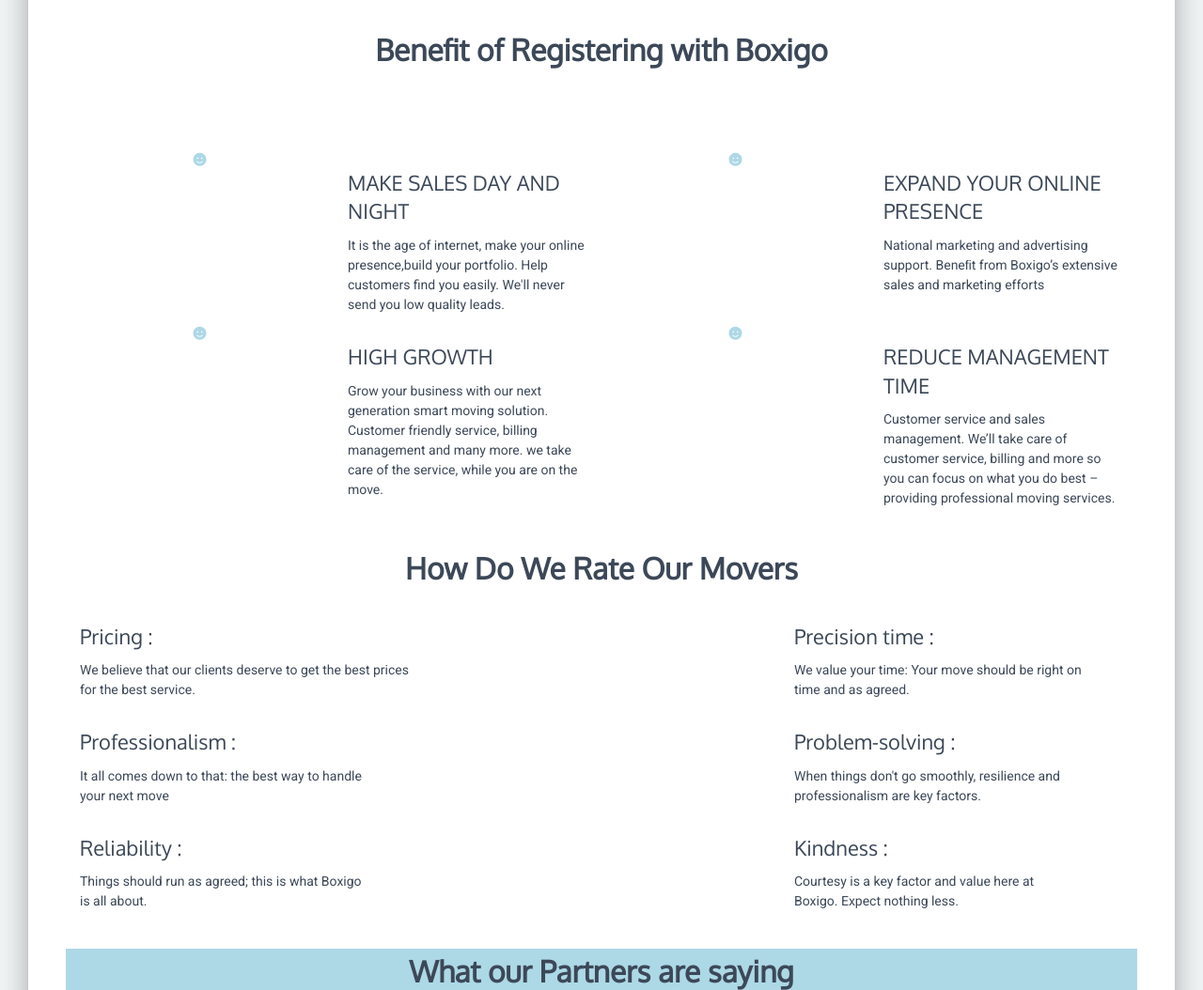
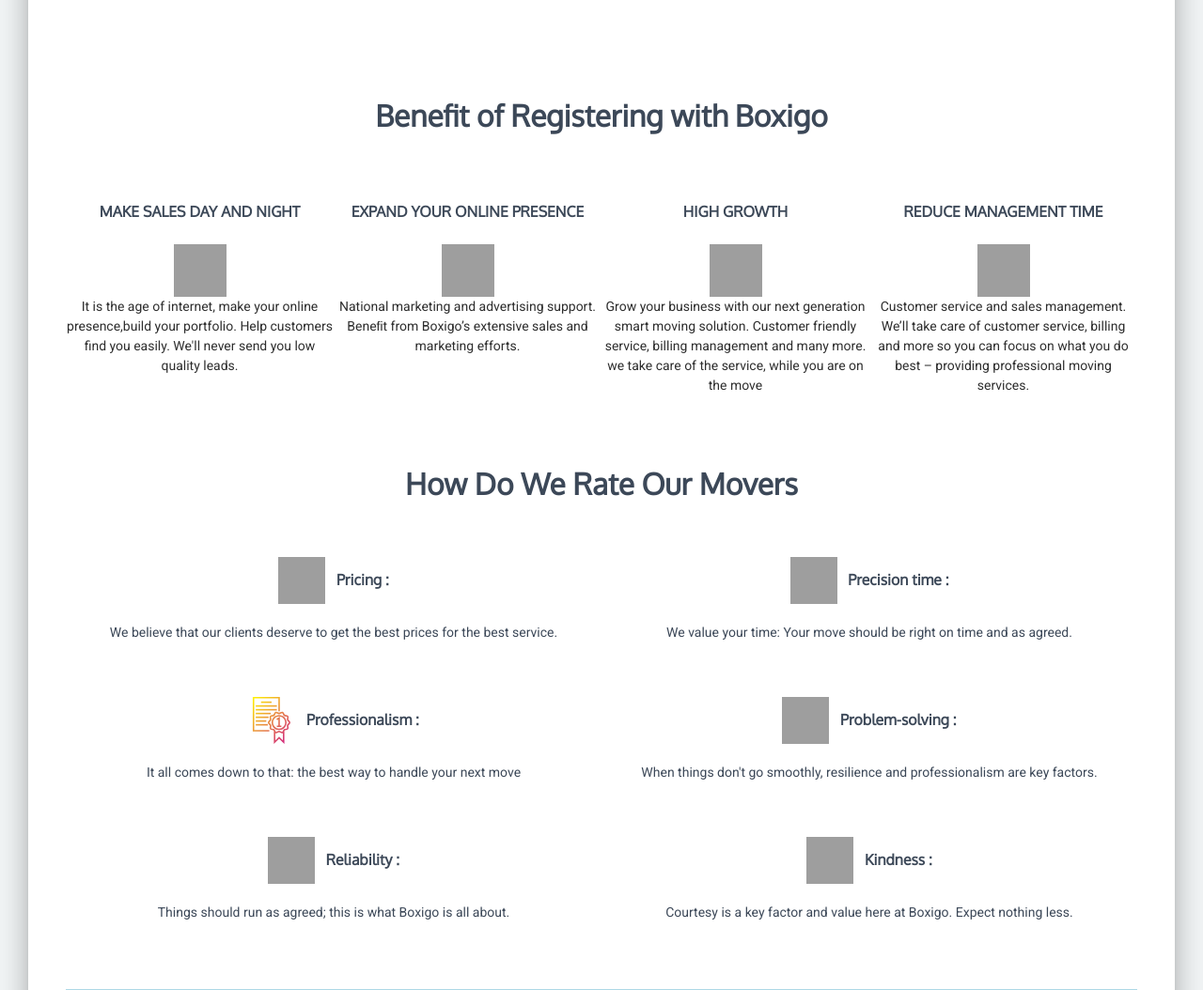
Before and after one commit to raghulrage/boxigo_customer_portal, a CodeIgniter app: page /boxigo_test/home/forserviceprovider in a window 1280 px wide. Shown: the part 724-1778 px from the top of the page at 94% size. Run offline with CodeIgniter, Linux system fonts and the light colour scheme; style sheets or scripts are compiled from the project's sources; some libraries are stand-ins or nearby versions; grey boxes are pictures that could not be loaded.

Commit message:
updated content

```diff
--- a/application/views/Forserviceprovider.php
+++ b/application/views/Forserviceprovider.php
@@ -23,78 +23,76 @@
               <button data-toggle="modal" data-target="#myModal" class="btn btn-success btn-raised btn-md">
               <i class="material-icons">group</i>&nbsp;&nbsp;Join with us
               </button>
-              <p> Or already a member? <a href="">Login</a></p>
+              <p> Or already a member? <a style="color: green" href="<?= base_url();?>login">Login</a></p>
 
           </div>
           <div class="col-sm-4">
             <img style='height:auto;width:100%'src="https://cdn.dribbble.com/users/767646/screenshots/1943995/team.gif" alt="image">
           </div>
-          <h2 class="title ml-auto mr-auto">Benefit of Registering with Boxigo</h2>
+
         </div>
       </div>
 
     </div>
+    <h2 class="title text-center">Benefit of Registering with Boxigo</h2>
     <div class="container ml-auto mr-auto">
-      <div class="row">
-        <div class="col-sm-3 text-center rupesh">
-          <i class="fas fa-smile"style="color: lightblue"></i>
-        </div>
-        <div class="col-sm-3 ">
-          <h3>MAKE SALES DAY AND NIGHT</h3>
+      <div class="row text-center">
+        <div class="col-sm info">
+          <h4 class='info-title'>MAKE SALES DAY AND NIGHT</h4>
+          <img src="<?= base_url();?>includes/img/icons/curriculum.svg" width="56" height="56">
           <p>It is the age of internet, make your online presence,build your portfolio. Help customers find you easily. We'll never send you  low quality leads.</p>
         </div>
-        <div class="col-sm-3 text-center rupesh">
-          <i class="fas fa-smile"style="color: lightblue"></i>
+        <div class="col-sm info">
+          <h4 class='info-title'>EXPAND YOUR ONLINE PRESENCE</h4>
+          <img src="<?= base_url();?>includes/img/icons/computer.svg" width="56" height="56">
+          <p>National marketing and advertising support. Beneﬁt from Boxigo’s extensive sales and marketing efforts.</p>
         </div>
-        <div class="col-sm-3 ">
-          <h3>EXPAND YOUR ONLINE PRESENCE</h3>
-          <p>National marketing and advertising support. Beneﬁt from Boxigo’s extensive sales and marketing efforts</p>
+        <div class="col-sm info">
+          <h4 class='info-title'>HIGH GROWTH</h4>
+          <img src="<?= base_url();?>includes/img/icons/diagram.svg" width="56" height="56">
+          <p>Grow your business with our next generation smart moving solution. Customer friendly service, billing management and many more. we take care of the service, while you are on the move</p>
         </div>
-        <div class="col-sm-3  text-center rupesh">
-          <i class="fas fa-smile"style="color: lightblue"></i>
-        </div>
-        <div class="col-sm-3 ">
-          <h3>HIGH GROWTH</h3>
-          <p>Grow your business with our next generation smart moving solution. Customer friendly service, billing management and many more. we take care of the service, while you are on the move.</p>
-        </div>
-        <div class="col-sm-3  text-center rupesh">
-          <i class="fas fa-smile" style="color: lightblue"></i>
-        </div>
-        <div class="col-sm-3 ">
-          <h3>REDUCE MANAGEMENT TIME</h3>
+        <div class="col-sm info">
+          <h4 class='info-title'>REDUCE MANAGEMENT TIME</h4>
+          <img src="<?= base_url();?>includes/img/icons/time-management.svg" width="56" height="56">
           <p>Customer service and sales management. We’ll take care of customer service, billing and more so you can focus on what you do best – providing professional moving services.</p>
         </div>
-        <h2 class="title ml-auto mr-auto">How Do We Rate Our Movers</h2>
+
       </div>
     </div>
-    <div class="container">
-      <div class="row">
-        <div class="col-sm-8 ">
-          <h3>Pricing :</h3>
-          <p>We believe that our clients deserve to get the best prices<br>for the best service.</p>
+    <div class="home-section section-why">
+      <div class="container text-center">
+        <h2 class="text-center title mb-5">How Do We Rate Our Movers</h2>
+        <div class="row my-3 py-2">
+          <div class="col-sm-6">
+            <h4 class="info-title"><img src="<?= base_url(); ?>includes/img/icons/affordable.svg" width="50" height="50">&nbsp;&nbsp; Pricing :</h4>
+            <p>We believe that our clients deserve to get the best prices for the best service.</p>
+          </div>
+          <div class="col-sm-6">
+            <h4 class="info-title"><img src="<?= base_url(); ?>includes/img/icons/punctuality.svg" width="50" height="50">&nbsp;&nbsp; Precision time :</h4>
+            <p>We value your time: Your move should be right on time and as agreed.</p>
+          </div>
         </div>
-        <div class="col-sm-4 ">
-          <h3>Precision time :</h3>
-          <p>We value your time: Your move should be right on <br>time and as agreed.</p>
+        <div class="row my-3 py-2">
+          <div class="col-sm-6">
+            <h4 class="info-title"><img src="<?= base_url(); ?>includes/img/icons/professionalism.svg" width="50" height="50">&nbsp;&nbsp; Professionalism :</h4>
+            <p>It all comes down to that: the best way to handle your next move</p>
+          </div>
+          <div class="col-sm-6">
+            <h4 class="info-title"><img src="<?= base_url(); ?>includes/img/icons/problem.svg" width="50" height="50">&nbsp;&nbsp; Problem-solving :</h4>
+            <p>When things don't go smoothly, resilience and professionalism are key factors.</p>
+          </div>
         </div>
-        <div class="col-sm-8">
-          <h3>Professionalism :</h3>
-          <p>It all comes down to that: the best way to handle<br> your next move</p>
+        <div class="row my-3 py-2">
+          <div class="col-sm-6">
+            <h4 class="info-title"><img src="<?= base_url(); ?>includes/img/icons/reliability.svg" width="50" height="50">&nbsp;&nbsp; Reliability :</h4>
+            <p>Things should run as agreed; this is what Boxigo is all about.</p>
+          </div>
+          <div class="col-sm-6">
+            <h4 class="info-title"><img src="<?= base_url(); ?>includes/img/icons/kindness.svg" width="50" height="50">&nbsp;&nbsp; Kindness :</h4>
+            <p>Courtesy is a key factor and value here at Boxigo. Expect nothing less.</p>
+          </div>
         </div>
-        <div class="col-sm-4">
-          <h3>Problem-solving :</h3>
-          <p>When things don't go smoothly, resilience and <br>professionalism are key factors.</p>
-        </div>
-        <div class="col-sm-8">
-          <h3>Reliability :</h3>
-          <p>Things should run as agreed; this is what Boxigo <br> is all about.</p>
-        </div>
-        <div class="col-sm-4">
-          <h3>Kindness :</h3>
-          <p>Courtesy is a key factor and value here at <br> Boxigo. Expect nothing less.</p>
-        </div>
-
-
       </div>
     </div>
     <div class="container"style="background:lightblue">
@@ -104,8 +102,8 @@
           <img src="https://www.libertyinsurance.in/images/support-banner.jpg" style="height:100px;width:100px">
         </div>
         <div class="col-sm-10">
-          <h5 style="color: white">“ Boxigo makes financial sense to our growing company. Boxigo practically hand delivers moves that our resources are incapable of reaching. They only send over quality customers and they make the whole experience from start to finish, ”
-            <br><h4 style="color:white">Pinto | Director, Plan Packers and Movers<h5><br><br><br><br>
+          <h4 style="color: white">“ Boxigo makes financial sense to our growing company. Boxigo practically hand delivers moves that our resources are incapable of reaching. They only send over quality customers and they make the whole experience from start to finish, ”
+            <br><h3 style="color:white">Pinto | Director, Plan Packers and Movers</h3></h4><br><br><br><br>
         </div>
       </div>
     </div>
```
